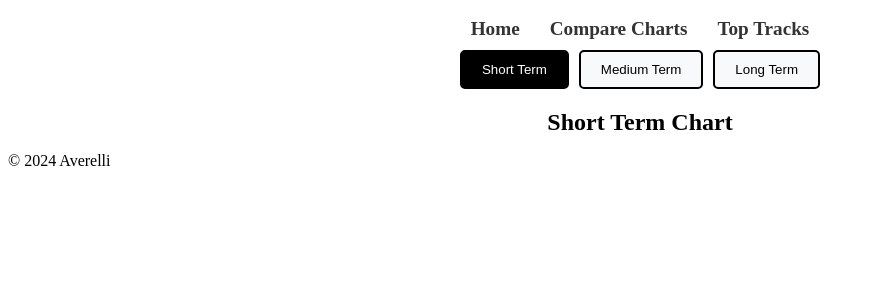
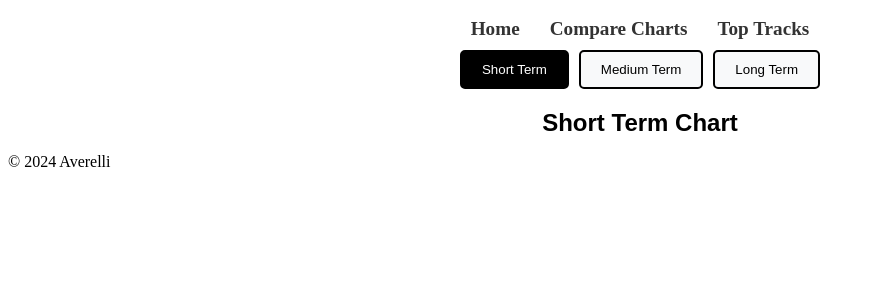
Before and after one commit to averelli/spotify-stats, a Flask app: template web/templates/top_tracks.html in a window 1280 px wide. Shown: the top 300 px of the page, without its empty margins (0-875 px from the left). Run offline with Flask 3, Linux system fonts and the light colour scheme; the template is opened without the code that fills it, so the values that code supplies are empty.

Commit message:
Minor styling changes

```diff
--- a/web/static/navbar.css
+++ b/web/static/navbar.css
@@ -1,3 +1,11 @@
+.content {
+    font-family: Arial, sans-serif;
+    margin: 0;
+    padding: 0;
+    display: flex;
+    justify-content: center;
+    align-items: center;
+}
 /* Navbar Styles */
 nav {
     background-color: #fff; /* Or any other color you prefer */
@@ -21,7 +29,6 @@ nav ul li a {
     color: #333; /* Text color */
     font-size: 1.2em;
     font-weight: bold;
-    transition: color 0.3s, border-bottom 0.3s;
 }
 
 nav ul li a:hover {
```
